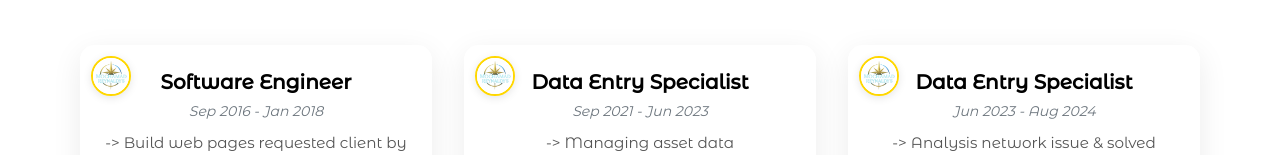
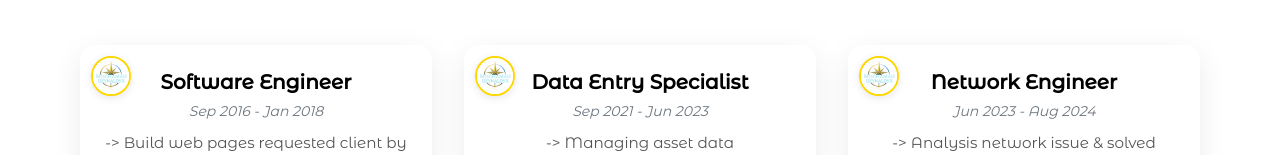
Before and after one commit to mochamadreynaldys137/reynaldysprofile, a plain HTML site: page index.html in a window 1280 px wide. Both pictures are taken after a click on the button "Work Experience". Shown: the part 1733-1888 px from the top of the page. Drawn offline with nearby package versions, Linux system fonts and the light colour scheme.

Commit message:
updated content profile

```diff
--- a/index.html
+++ b/index.html
@@ -193,7 +193,7 @@
                                 <div class="experience-badge">
                                     <img src="asset/image/logoaps.png" alt="Experience Badge">
                                 </div>
-                                <h3>Data Entry Specialist</h3>
+                                <h3>Network Engineer</h3>
                                 <p class="experience-meta">Jun 2023 - Aug 2024</p>
                                 <p class="experience-desc"> -> Analysis network issue & solved using Versa</p>
                                 <p class="experience-desc"> -> Testing network performance to analyze performance network and making conclusions.</p>
```
